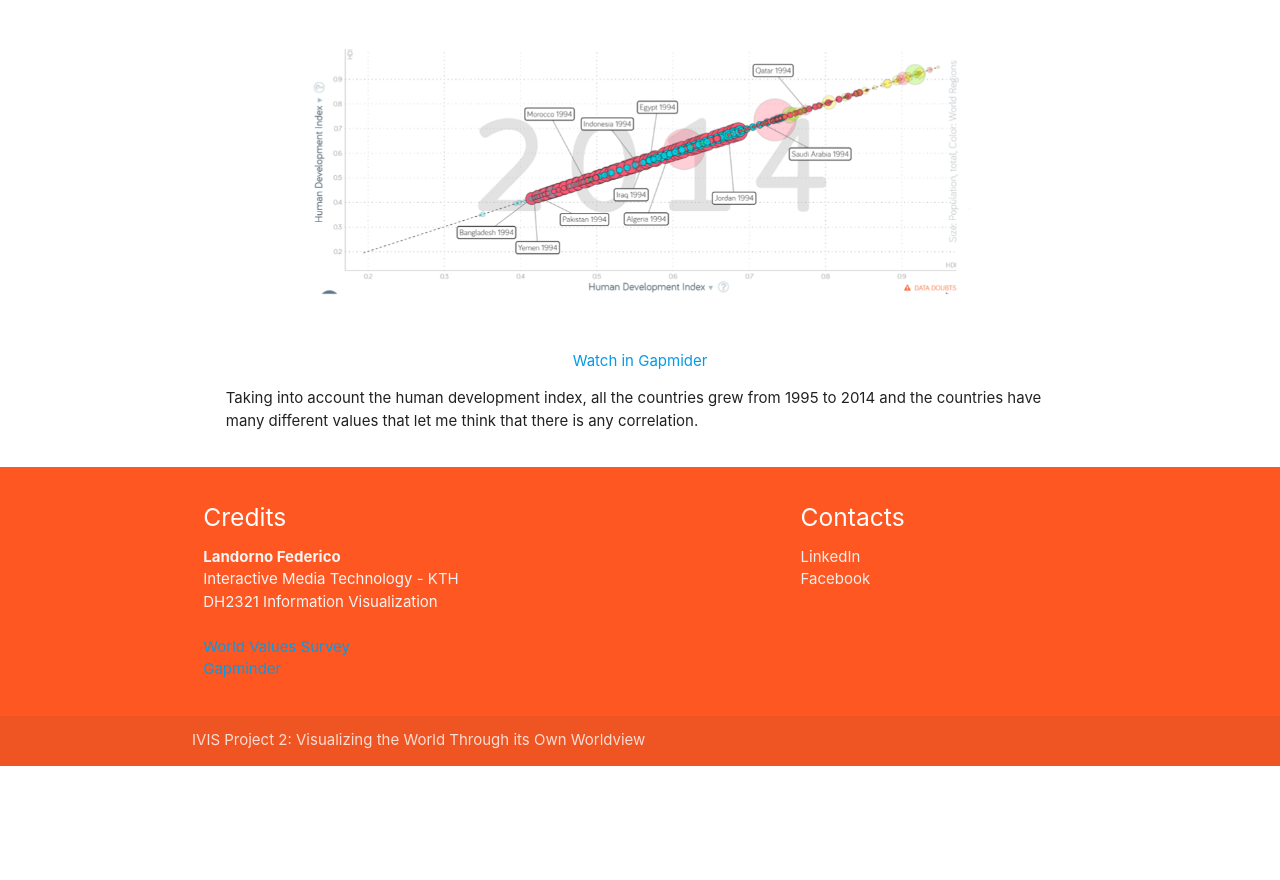
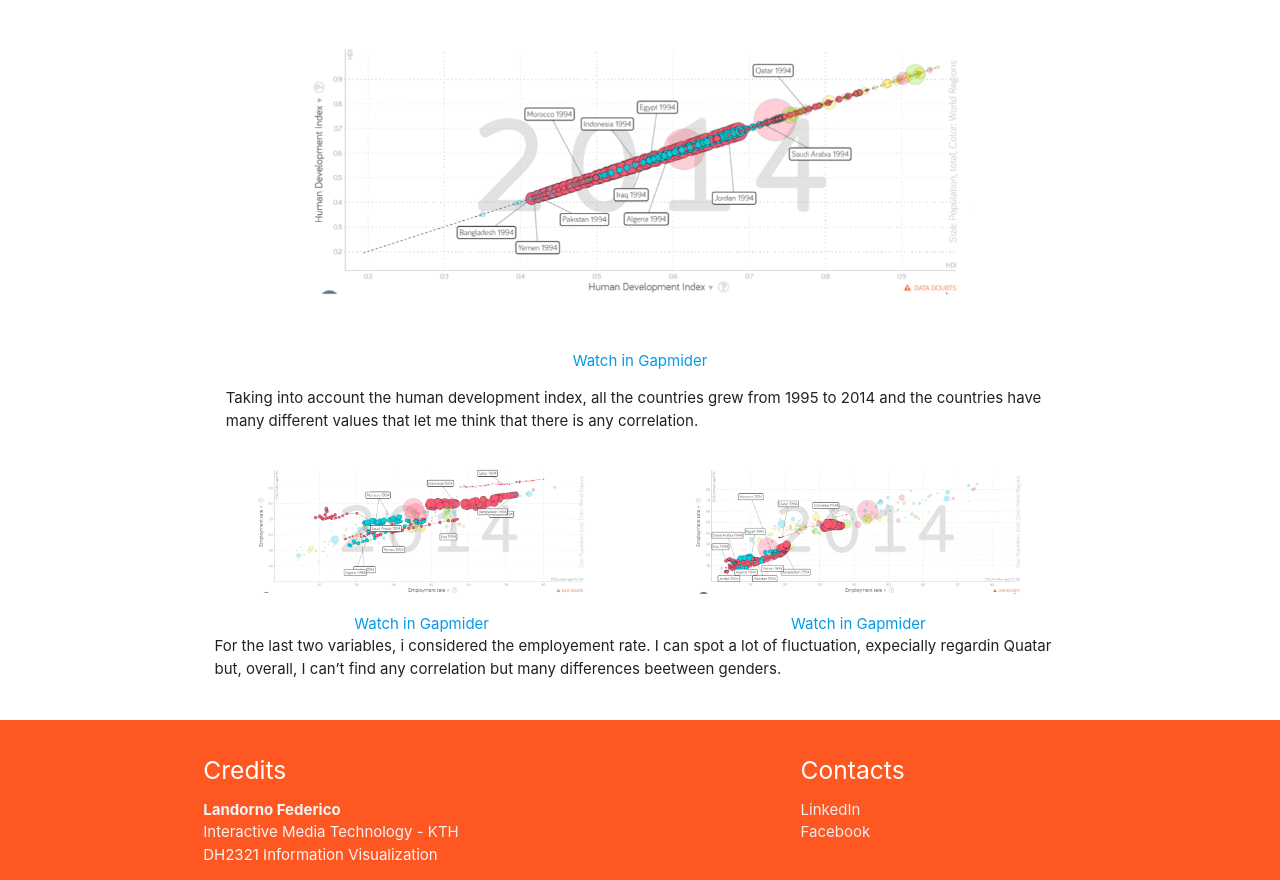
Before and after one commit to FedericoLandorno/IVIS2020_Project2, a plain HTML site: page index.html in a window 1280 px wide. Shown: the part 3489-4369 px from the top of the page. Before the commit the page ends 4255 px from the top, so only its background shows below. Drawn offline with nearby package versions, Linux system fonts and the light colour scheme.

Commit message:
Gapminder discovery process done

```diff
--- a/index.html
+++ b/index.html
@@ -149,6 +149,26 @@
                         </p>
 
                     </div>
+
+                    <div class="row">
+                        <div class="col s6 center">
+                            <img class="materialboxed" src="img/empmale.png" />
+                            <a target="_blank"
+                                href="https://www.gapminder.org/tools/#$state$time$value=2014&delay:100;&marker$select@$country=mar&trailStartTime=1994&labelOffset@:-0.021&:-0.292;;&$country=dza&trailStartTime=1994&labelOffset@:-0.005&:0.305;;&$country=egy&trailStartTime=1994&labelOffset@:0.042&:-0.228;;&$country=sau&trailStartTime=1994&labelOffset@:0.141&:0.148;;&$country=yem&trailStartTime=1994&labelOffset@:0.038&:0.237;;&$country=irq&trailStartTime=1994&labelOffset@:0.005&:0.158;;&$country=jor&trailStartTime=1994&labelOffset@:0.041&:0.298;;&$country=pak&trailStartTime=1994&labelOffset@:0.113&:0.116;;&$country=bgd&trailStartTime=1994&labelOffset@:-0.03&:0.165;;&$country=idn&trailStartTime=1994&labelOffset@:-0.011&:-0.171;;&$country=qat&trailStartTime=1994&labelOffset@:-0.025&:-0.166;;;&axis_x$which=males_aged_15_24_employment_rate_percent&domainMin:null&domainMax:null&zoomedMin:null&zoomedMax:null&scaleType=linear&spaceRef:null;&axis_y$which=males_aged_15plus_employment_rate_percent&domainMin:null&domainMax:null&zoomedMin:null&zoomedMax:null&spaceRef:null;;;&chart-type=bubbles">Watch
+                                in Gapmider</a>
+                        </div>
+                        <div class="col s6 center">
+                            <img class="materialboxed" src="img/empfemale.png" />
+                            <a target="_blank"
+                                href="https://www.gapminder.org/tools/#$state$time$value=2014&delay:100;&marker$select@$country=mar&trailStartTime=1994&labelOffset@:-0.036&:-0.516;;&$country=dza&trailStartTime=1994&labelOffset@:0.028&:0.052;;&$country=egy&trailStartTime=1994&labelOffset@:0.042&:-0.228;;&$country=sau&trailStartTime=1994&labelOffset@:0.014&:-0.224;;&$country=yem&trailStartTime=1994&labelOffset@:0.06&:0.098;;&$country=irq&trailStartTime=1994&labelOffset@:-0.006&:-0.181;;&$country=jor&trailStartTime=1994&labelOffset@:0.041&:0.298;;&$country=pak&trailStartTime=1994&labelOffset@:0.064&:0.239;;&$country=bgd&trailStartTime=1994&labelOffset@:0.081&:0.2;;&$country=idn&trailStartTime=1994&labelOffset@:-0.011&:-0.171;;&$country=qat&trailStartTime=1994&labelOffset@:0.049&:-0.289;;;&axis_x$which=females_aged_15_24_employment_rate_percent&domainMin:null&domainMax:null&zoomedMin:null&zoomedMax:null&scaleType=linear&spaceRef:null;&axis_y$which=females_aged_15plus_employment_rate_percent&domainMin:null&domainMax:null&zoomedMin:null&zoomedMax:null&spaceRef:null;;;&chart-type=bubbles">Watch
+                                in Gapmider</a>
+                        </div>
+                        <div class="col s12">
+                            For the last two variables, i considered the employement rate. I can spot a lot of
+                            fluctuation, expecially regardin Quatar but, overall, I can’t find any correlation but many
+                            differences beetween genders.
+                        </div>
+                    </div>
                 </div>
             </div>
         </div>
```
Also changed, not shown: img/empfemale.png (added), img/empmale.png (added).
